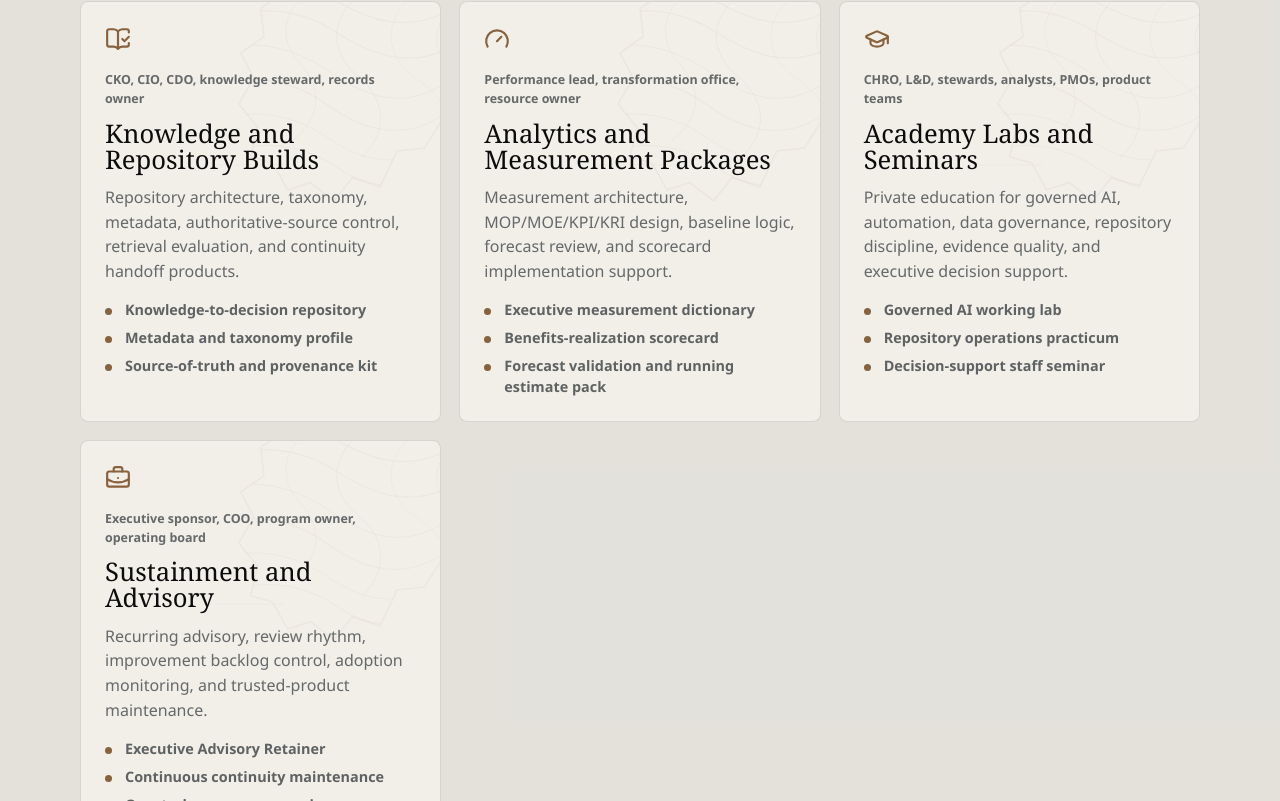
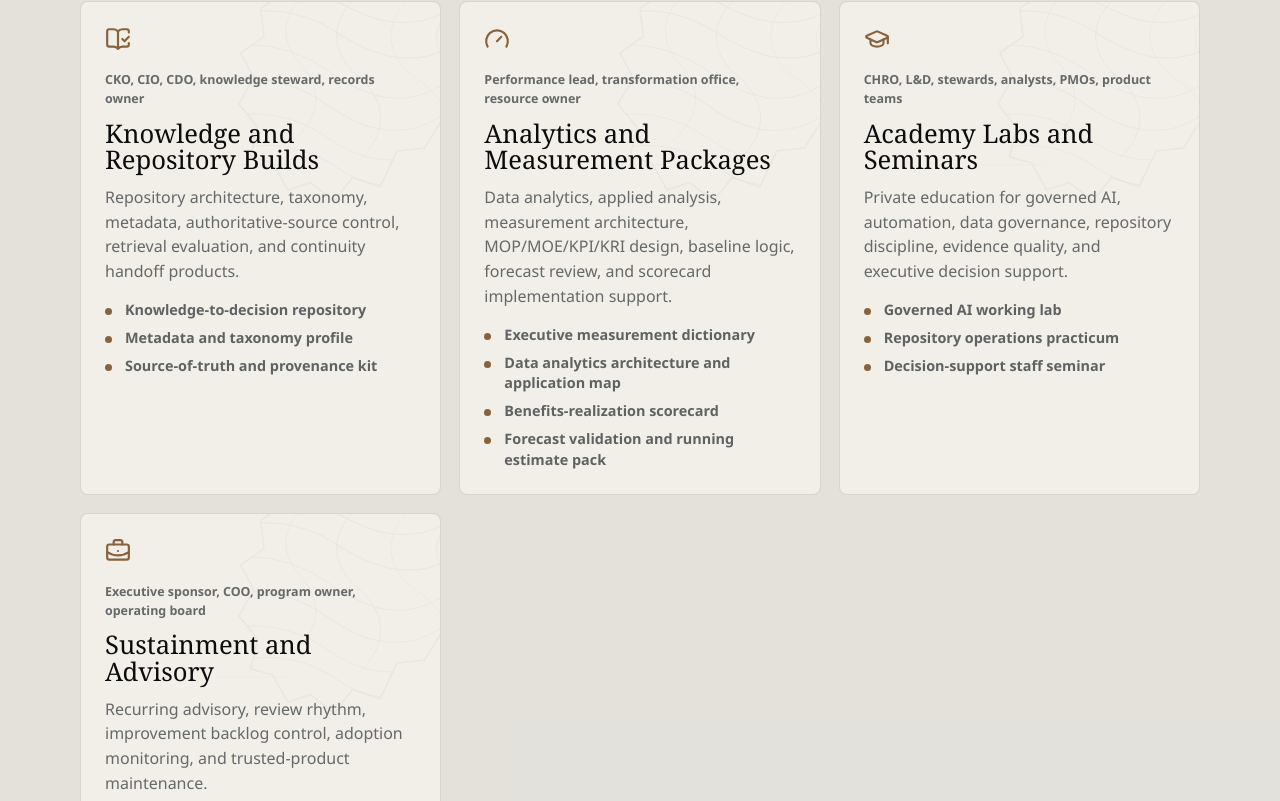
Before and after one commit to ApexGovernanceGroup/AGG_Public, a Next.js app: page /engage in a window 1280 px wide. Shown: the part 3850-4651 px from the top of the page. Built offline with nearby package versions, Linux system fonts and the light colour scheme; no server answers.

Commit message:
feat(services): add analytics and practice capabilities

```diff
--- a/app/services/page.tsx
+++ b/app/services/page.tsx
@@ -16,7 +16,7 @@ import {
 export const metadata: Metadata = {
   title: "Services",
   description:
-    "Governance architecture, knowledge systems, strategy execution, decision support, performance management, repository operations, product kits, seminars, sprints, and Apex Academy education.",
+    "Governance architecture, knowledge systems, strategy execution, decision support, data analytics, applied analysis, communities of practice, repository governance, product kits, seminars, sprints, and Apex Academy education.",
 };
 
 const serviceDecisionPath = [
--- a/app/site-data.ts
+++ b/app/site-data.ts
@@ -1339,16 +1339,59 @@ export const serviceLines: ServiceLine[] = [
     icon: Gauge,
   },
   {
-    title: "Repository Operations",
-    summary:
-      "Source control, release flow, and version discipline for work products.",
+    title: "Data Analytics, Analysis, Architecture, and Application",
+    summary:
+      "Analytical questions, data structure, models, dashboards, and action logic connected to decisions.",
     detail:
-      "Creates controlled patterns for issues, releases, documentation, change logs, and artifacts so the authoritative copy is never in question.",
+      "Turns data into governed analytical capability: define the decision questions, structure source data, establish analysis methods, build reusable views, and translate findings into applications leaders and teams can act on.",
     workProducts: [
-      "Repository operating model",
+      "Analytics requirements and question map",
+      "Data architecture and lineage profile",
+      "Analysis plan and model register",
+      "Application roadmap and decision dashboard",
+    ],
+    icon: Gauge,
+  },
+  {
+    title: "Centers of Gravity",
+    summary:
+      "The decisive sources of strength, friction, influence, dependency, and vulnerability around the problem.",
+    detail:
+      "Identifies the capabilities, constraints, relationships, knowledge assets, systems, and vulnerabilities that determine the outcome, so effort concentrates where it can change the operating system instead of scattering across symptoms.",
+    workProducts: [
+      "Center-of-gravity analysis",
+      "Critical capability and vulnerability map",
+      "Influence and dependency register",
+      "Priority intervention brief",
+    ],
+    icon: Compass,
+  },
+  {
+    title: "Communities of Practice",
+    summary:
+      "Structured practitioner networks that make knowledge, standards, and improvement repeatable.",
+    detail:
+      "Establishes communities of practice with charters, role definitions, evidence standards, shared repositories, learning loops, and review cadence so expertise becomes an operating asset rather than informal personal memory.",
+    workProducts: [
+      "Community-of-practice charter",
+      "Role and participation model",
+      "Practice standards and knowledge-sharing rhythm",
+      "Improvement backlog and learning agenda",
+    ],
+    icon: Network,
+  },
+  {
+    title: "Repository Establishment, Governance, and Sustainment",
+    summary:
+      "Authoritative repositories established, governed, and sustained as the operating record.",
+    detail:
+      "Designs repository structure, ownership, release workflow, content standards, stewardship cadence, and sustainment controls so the authoritative copy remains clear after launch.",
+    workProducts: [
+      "Repository establishment plan",
+      "Repository operating model and governance model",
       "Issue and release workflow",
       "Change log and artifact register",
-      "Version-control job aid",
+      "Sustainment backlog and stewardship cadence",
     ],
     icon: GitBranch,
   },
@@ -1577,14 +1620,15 @@ export const storefrontCollections: StorefrontCollection[] = [
     title: "Analytics and Measurement Packages",
     buyer: "Performance lead, transformation office, resource owner",
     summary:
-      "Measurement architecture, MOP/MOE/KPI/KRI design, baseline logic, forecast review, and scorecard implementation support.",
+      "Data analytics, applied analysis, measurement architecture, MOP/MOE/KPI/KRI design, baseline logic, forecast review, and scorecard implementation support.",
     examples: [
       "Executive measurement dictionary",
+      "Data analytics architecture and application map",
       "Benefits-realization scorecard",
       "Forecast validation and running estimate pack",
     ],
     value:
-      "Connects activity to effect and makes the next action obvious when performance changes.",
+      "Connects activity, data, and analysis to effect, then makes the next action obvious when performance changes.",
     icon: Gauge,
   },
   {
@@ -1687,8 +1731,8 @@ export const productCatalogGroups: ProductCatalogGroup[] = [
     title: "IT Service, Cyber, and Architecture",
     count: 17,
     purpose:
-      "Control system ownership, access, configuration, incidents, recovery, architecture, and service performance.",
-    examples: ["Architecture record", "Incident SOP", "AI governance kit"],
+      "Control system ownership, access, configuration, incidents, recovery, architecture, application fit, and service performance.",
+    examples: ["Architecture record", "Application map", "AI governance kit"],
   },
   {
     domain: "INF",
@@ -1777,11 +1821,33 @@ export const seminarSprints: SeminarSprint[] = [
     artifacts: ["Measure dictionary", "Scorecard wireframe", "Action thresholds"],
   },
   {
+    title: "Data Analytics Architecture and Application Sprint",
+    format: "Analytical design sprint",
+    outcome:
+      "Connects data analytics, analysis methods, architecture, and practical application so leaders know which data matters, how it is interpreted, and what action it should inform.",
+    artifacts: [
+      "Analytics question map",
+      "Data architecture profile",
+      "Application decision dashboard",
+    ],
+  },
+  {
     title: "Running Estimate and Forecast Validation Sprint",
     format: "Analytical sprint",
     outcome:
       "Builds functional estimates that separate facts, assumptions, unknowns, forecasts, and recommendations.",
     artifacts: ["Estimate template", "Forecast ledger", "Backtest notes"],
+  },
+  {
+    title: "Centers of Gravity and Community of Practice Sprint",
+    format: "Operating-design sprint",
+    outcome:
+      "Identifies the decisive intervention points and stands up the practitioner network needed to keep the improvement alive after the sprint closes.",
+    artifacts: [
+      "Center-of-gravity analysis",
+      "Community-of-practice charter",
+      "Sustainment rhythm",
+    ],
   },
   {
     title: "Release Control and Assurance Case Sprint",
```
Also changed, not shown: 1 other file (tests, documents, lock files or other folders).
